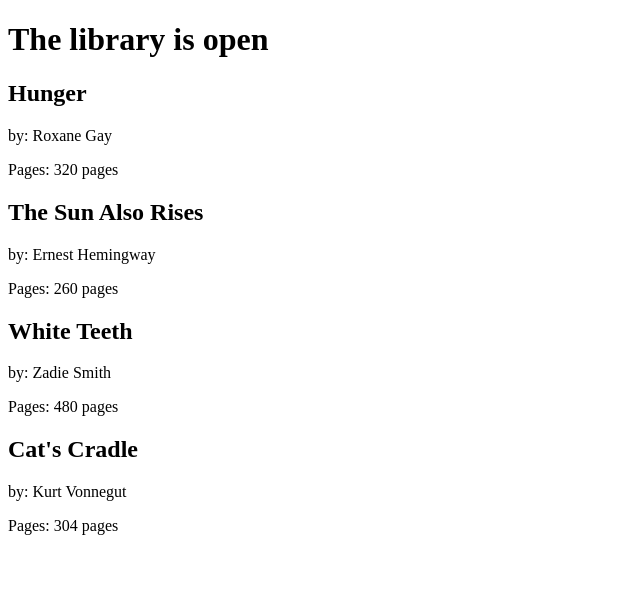
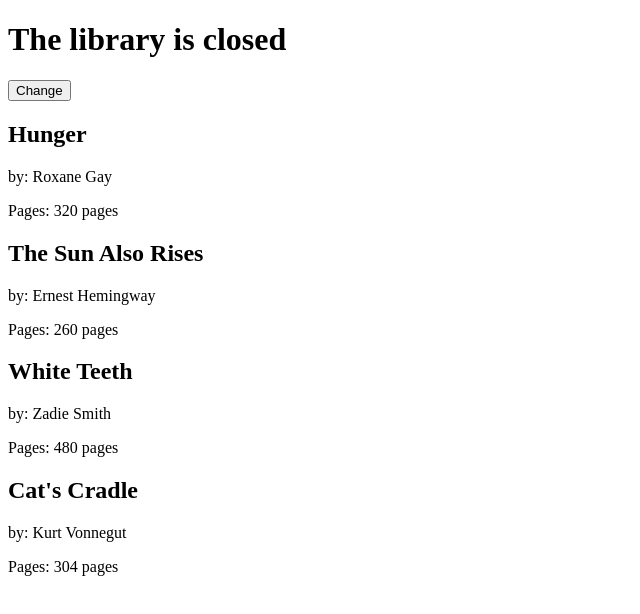
Before and after one commit to sebastienblanchet/react-linkedin-learning, a React (Create React App) app in the folder fun/: page / in a window 1280 px wide. Shown: the top 614 px of the page, without its empty margins (0-640 px from the left). Built offline with nearby package versions, Linux system fonts and the light colour scheme.

Commit message:
Set state, clean up using ES6 features

```diff
--- a/fun/src/index.js
+++ b/fun/src/index.js
@@ -18,22 +18,24 @@
 	)
 }
 
-// es6 classes
 class Library extends React.Component {
-	// this is what allows us to keep a state
-	constructor(props) {
-		super(props)
-		this.state = {
-			open: true
-		}
+	// make this as static var
+	// allows us to get rid of ctor
+	state = { open: false }
+
+	// arrow funcs alwasy bind this
+	toggleOpenClosed = () => {
+		this.setState(prevState => ({
+			open: !prevState.open
+		}))
 	}
 	render() {
-		//  always destructure
 		const { books } = this.props
 		return (
 			<div>
-				{/* conditional rendering... */}
 				<h1>The library is {this.state.open ? 'open' : 'closed'}</h1>
+				{/* connection to sate */}
+				<button onClick={this.toggleOpenClosed}>Change</button>
 				{books.map(
 					(book, i) =>
 						<Book
```
